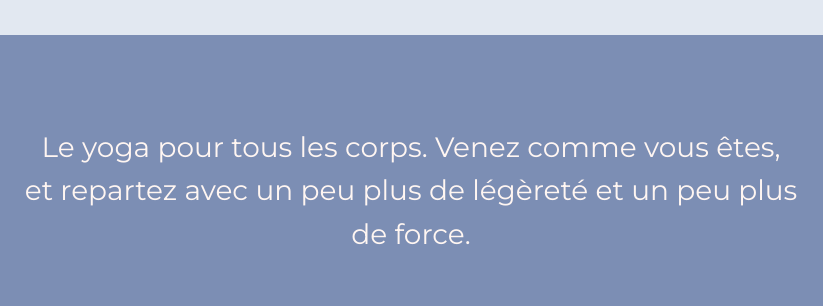
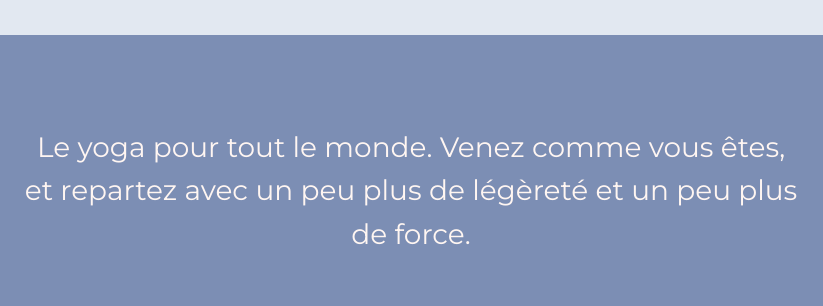
Before and after one commit to AaronRegan/yoga-with-aoife-website, a website: page fr/index.html in a window 1280 px wide. Shown: the part 780-1086 px from the top of the page, 229-1052 px from the left. Drawn offline with Linux system fonts and the light colour scheme.

Commit message:
content: French pull-quote means everyone, not every body type
Co-Authored-By: Claude Opus 5.5 <noreply@anthropic.com>

```diff
--- a/fr/index.html
+++ b/fr/index.html
@@ -87,7 +87,7 @@
     </section>
 
     <section class="statement-band" aria-label="Notre approche">
-      <p class="statement" data-reveal>Le yoga pour tous les corps. Venez comme vous êtes, et repartez avec un peu plus de légèreté et un peu plus de force.</p>
+      <p class="statement" data-reveal>Le yoga pour tout le monde. Venez comme vous êtes, et repartez avec un peu plus de légèreté et un peu plus de force.</p>
     </section>
 
     <section id="classes" class="section" aria-labelledby="classes-title">
```
Also changed, not shown: .claude/CLAUDE.md, CHANGELOG.md.
